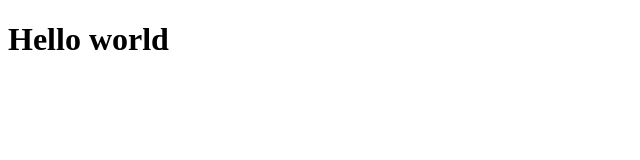
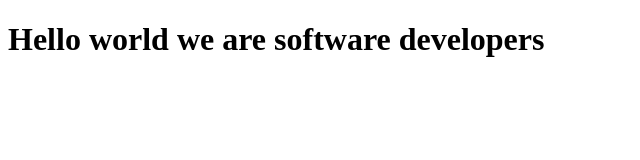
Before and after one commit to Kalunge/microverse, a plain HTML site: page fcc-test-suite-template-master/index.html in a window 1280 px wide. Shown: the whole page, without its empty margins (0-640 px from the left). Drawn offline with Linux system fonts and the light colour scheme.

Commit message:
changed html

```diff
--- a/fcc-test-suite-template-master/index.html
+++ b/fcc-test-suite-template-master/index.html
@@ -7,7 +7,7 @@
   </head>
 
   <body>
-    <h1>Hello world</h1>
+    <h1>Hello world we are software developers</h1>
     <script src="https://cdn.freecodecamp.org/testable-projects-fcc/v1/bundle.js"></script>
 
     <!--
```
